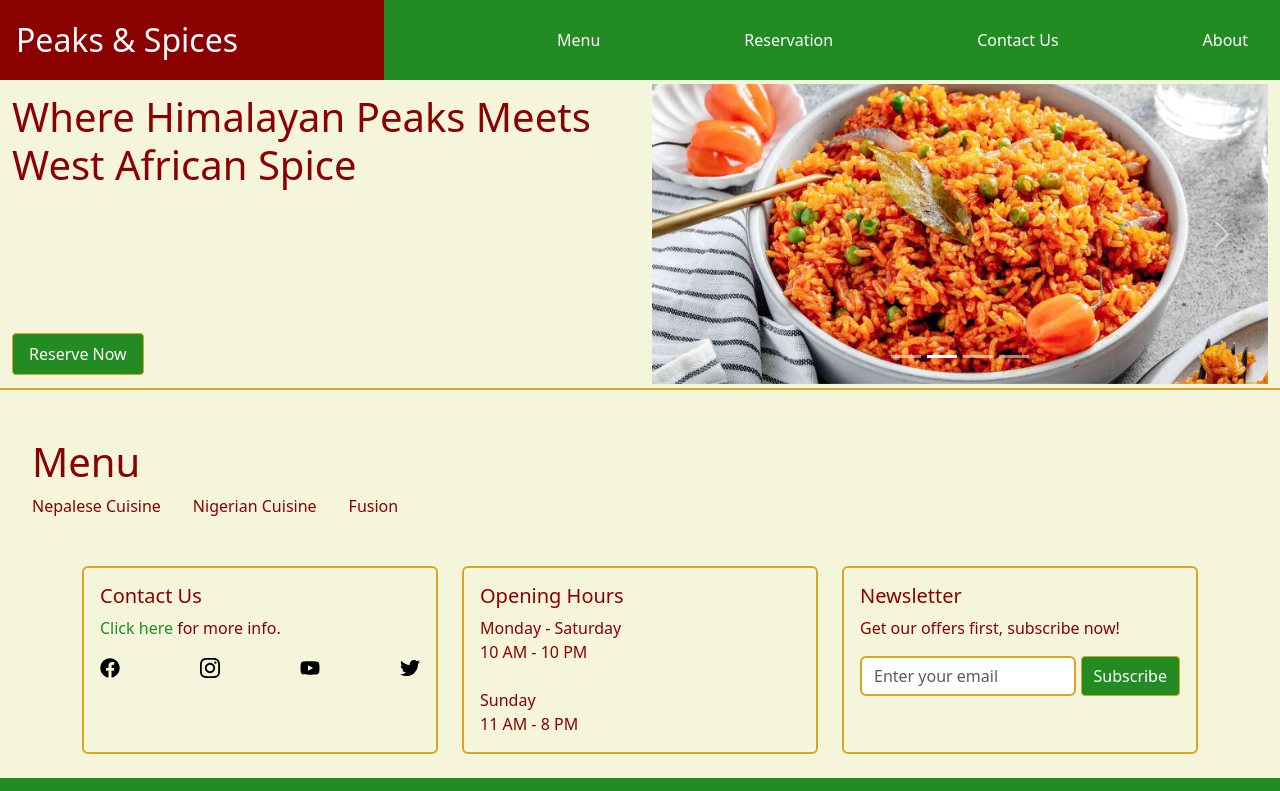
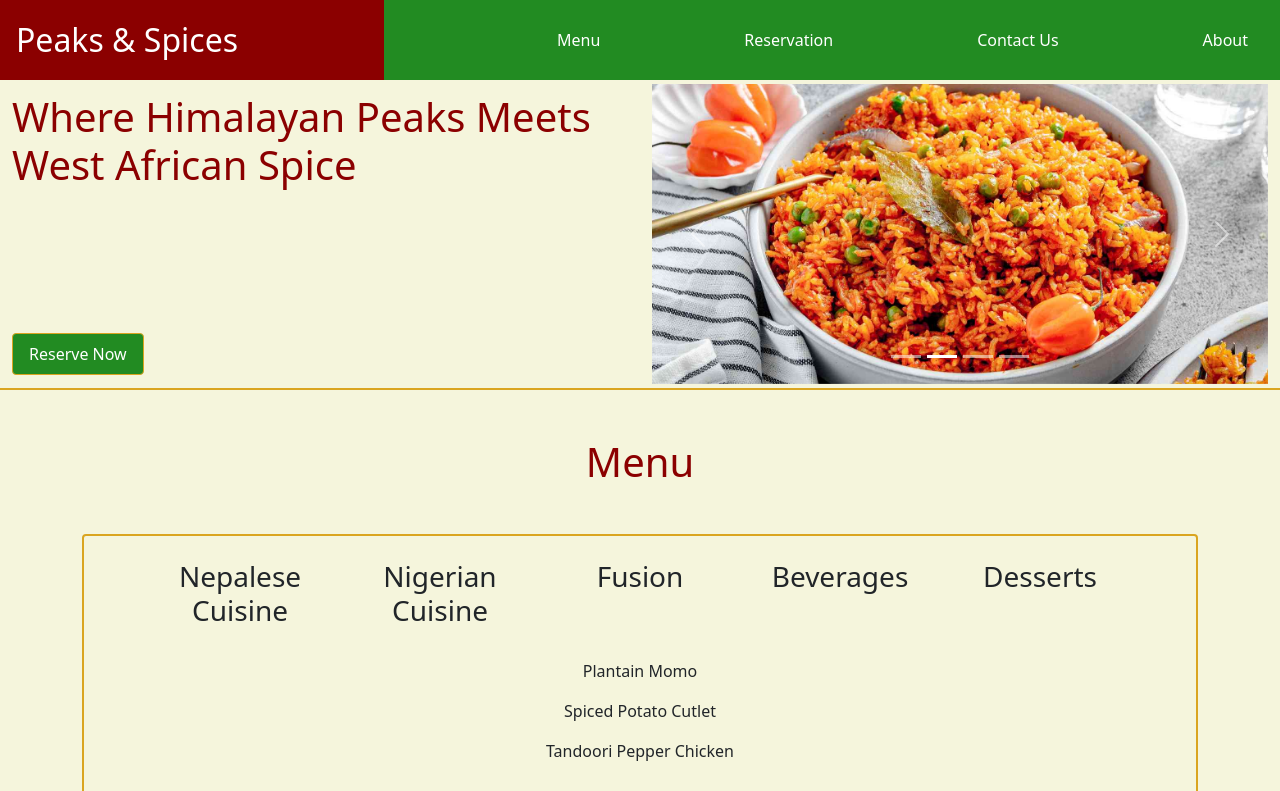
Before and after one commit to MujiratOyelowo/react-project, a React (Create React App) app: page /menu in a window 1280 px wide. Shown: the top 791 px of the page. Built offline with nearby package versions, Linux system fonts and the light colour scheme.

Commit message:
menu page

```diff
--- a/package.json
+++ b/package.json
@@ -3,6 +3,7 @@
   "version": "0.1.0",
   "private": true,
   "dependencies": {
+    "@reduxjs/toolkit": "^2.6.1",
     "bootstrap": "^5.3.3",
     "cra-template": "1.2.0",
     "firebase": "^11.4.0",
@@ -10,6 +11,7 @@
     "react-bootstrap": "^2.10.9",
     "react-dom": "^19.0.0",
     "react-icons": "^5.5.0",
+    "react-redux": "^9.2.0",
     "react-router-dom": "^7.4.0",
     "react-scripts": "5.0.1",
     "sass": "^1.85.1"
--- a/src/App.js
+++ b/src/App.js
@@ -4,7 +4,7 @@ import { Container } from 'react-bootstrap';
 import Navigation from "./components/Navigation/Navigation";
 import Header from "./components/Header/Header";
 import Home from "./components/Pages/Home";
-import Menu from "./components/Pages/Menu";
+import Menu from "./components/Pages/Menu/Menu";
 import Reservation from "./components/Pages/Reservation";
 import Contact from "./components/Pages/Contact";
 import About from "./components/Pages/About";
--- a/src/components/Footer/Footer.js
+++ b/src/components/Footer/Footer.js
@@ -19,6 +19,9 @@ function Footer() {
                   Click here
                 </Link>{" "}
                 for more info.
+                <br />
+                You  can also follow us in our
+                social media pages below
                 <br />
                 {/* Social Media Icons */}
                 <div className="social-icons" style={{ marginTop: "1rem" }}>
--- a/src/components/Pages/Menu.js
+++ /dev/null
@@ -1,73 +0,0 @@
-// MenuPage.js
-import React, { useState } from "react";
-
-function MenuPage() {
-  // State to track which menu is currently displayed
-  const [activeCategory, setActiveCategory] = useState("");
-
-  // Sample menu data
-  const nepaleseMenu = ["Dal Bhat", "Momo", "Chicken Sekuwa"];
-  const nigerianMenu = ["Jollof Rice", "Egusi Soup", "Suya"];
-  const fusionMenu = ["Plantain Momo", "Spiced Potato Cutlet", "Tandoori Pepper Chicken"];
-
-  // Handler function for category clicks
-  const handleCategoryClick = (category) => {
-    // If user clicks the same category again, toggle it off
-    setActiveCategory((prev) => (prev === category ? "" : category));
-  };
-
-  return (
-    <div style={{ padding: "2rem" }}>
-      <h1 style={{ color: "#8B0000" }}>Menu</h1>
-
-      {/* Category Titles */}
-      <div style={{ display: "flex", gap: "2rem", marginBottom: "1rem" }}>
-        <span
-          style={{ cursor: "pointer", color: activeCategory === "Nepalese" ? "#DAA520" : "#8B0000" }}
-          onClick={() => handleCategoryClick("Nepalese")}
-        >
-          Nepalese Cuisine
-        </span>
-        <span
-          style={{ cursor: "pointer", color: activeCategory === "Nigerian" ? "#DAA520" : "#8B0000" }}
-          onClick={() => handleCategoryClick("Nigerian")}
-        >
-          Nigerian Cuisine
-        </span>
-        <span
-          style={{ cursor: "pointer", color: activeCategory === "Fusion" ? "#DAA520" : "#8B0000" }}
-          onClick={() => handleCategoryClick("Fusion")}
-        >
-          Fusion
-        </span>
-      </div>
-
-      {/* Display the menu items conditionally based on activeCategory */}
-      {activeCategory === "Nepalese" && (
-        <ul>
-          {nepaleseMenu.map((item) => (
-            <li key={item}>{item}</li>
-          ))}
-        </ul>
-      )}
-
-      {activeCategory === "Nigerian" && (
-        <ul>
-          {nigerianMenu.map((item) => (
-            <li key={item}>{item}</li>
-          ))}
-        </ul>
-      )}
-
-      {activeCategory === "Fusion" && (
-        <ul>
-          {fusionMenu.map((item) => (
-            <li key={item}>{item}</li>
-          ))}
-        </ul>
-      )}
-    </div>
-  );
-}
-
-export default MenuPage;
--- /dev/null
+++ b/src/components/Pages/Menu/Menu.js
@@ -0,0 +1,14 @@
+// Menu.js
+import React from "react";
+import MenuSections from "./MenuSections";
+
+function Menu() {
+  return (
+    <div style={{ padding: "2rem" }}>
+      <h1 style={{ color: "#8B0000", textAlign: "center" }}>Menu</h1>
+      <MenuSections />
+    </div>
+  );
+}
+
+export default Menu;
--- /dev/null
+++ b/src/components/Pages/Menu/MenuSections.js
@@ -0,0 +1,75 @@
+// MenuPage.js
+import React, { useState } from "react";
+import { Container, Row, Col } from "react-bootstrap";
+import "../../styling/custom.scss";
+
+// Example data for each category
+const menuData = {
+  nepalese: {
+    title: "Nepalese Cuisine",
+    items: ["Dal Bhat", "Momo", "Chicken Sekuwa"],
+  },
+  nigerian: {
+    title: "Nigerian Cuisine",
+    items: ["Jollof Rice", "Egusi Soup", "Suya"],
+  },
+  fusion: {
+    title: "Fusion",
+    items: ["Plantain Momo", "Spiced Potato Cutlet", "Tandoori Pepper Chicken"],
+  },
+  beverages: {
+    title: "Beverages",
+    items: ["Masala Tea", "Mango Lassi", "Hibiscus Drink"],
+  },
+  desserts: {
+    title: "Desserts",
+    items: ["Gulab Jamun", "Puff Puff", "Coconut Barfi"],
+  },
+};
+
+function MenuPage() {
+  const [activeCategory, setActiveCategory] = useState("fusion");
+
+  // Toggle category
+  const handleCategoryClick = (categoryKey) => {
+    setActiveCategory((prev) => (prev === categoryKey ? "" : categoryKey));
+  };
+
+  return (
+    <Container className="my-5">
+      {/* Row for ALL 5 categories on one line */}
+      <div className="menu-box">
+      <Row className="justify-content-center">
+        {/* We’ll map over the keys in menuData to generate each category */}
+        {Object.keys(menuData).map((key) => {
+          const category = menuData[key];
+          return (
+            <Col
+              key={key}
+              md={2}
+              className=" text-center"
+              style={{ cursor: "pointer", margin: "0.5rem" }}
+              onClick={() => handleCategoryClick(key)}
+            >
+              <h3 style={{ marginBottom: 0 }}>{category.title}</h3>
+            </Col>
+          );
+        })}
+      </Row>
+
+      {/* Row for selected items, if any */}
+      {activeCategory && (
+        <Row className="justify-content-center mt-4">
+          <Col md={6} className="text-center">
+            {menuData[activeCategory].items.map((item) => (
+              <p key={item}>{item}</p>
+            ))}
+          </Col>
+        </Row>
+      )}
+      </div>
+    </Container>
+  );
+}
+
+export default MenuPage;
--- a/src/components/styling/custom.scss
+++ b/src/components/styling/custom.scss
@@ -73,6 +73,14 @@ $brand-off-white: #F5F5DC;
     padding: 0.5rem 1rem !important;
     margin-top: 8rem;
 }
+
+.menu-box {
+    border: 2px solid #daa520; // gold border
+    background-color: #f5f5dc; // off-white
+    padding: 1rem;
+    border-radius: 4px;
+  }
+
 .footer-card {
     border: 2px solid $brand-gold !important;
     background-color: $brand-off-white !important;
```
Also changed, not shown: src/components/styling/mediaQueries.scss (added), 1 other file (tests, documents, lock files or other folders).
